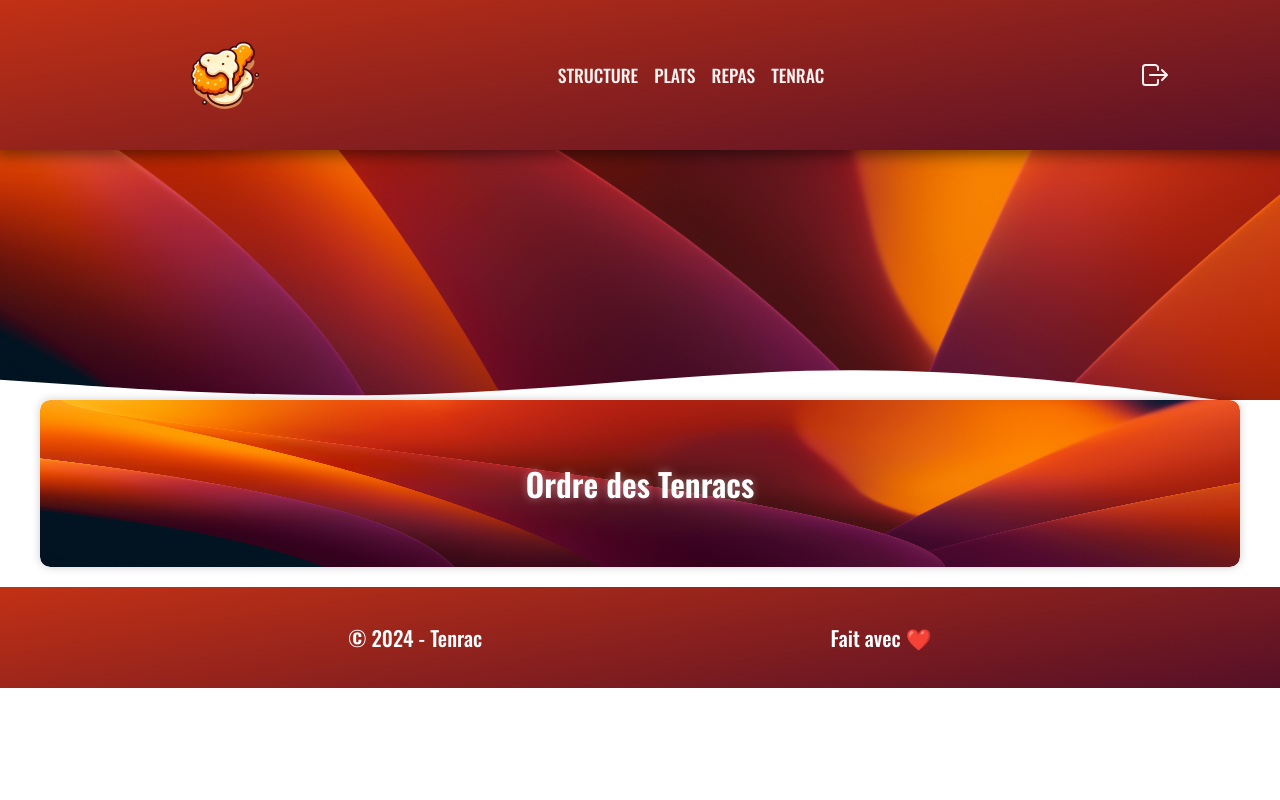
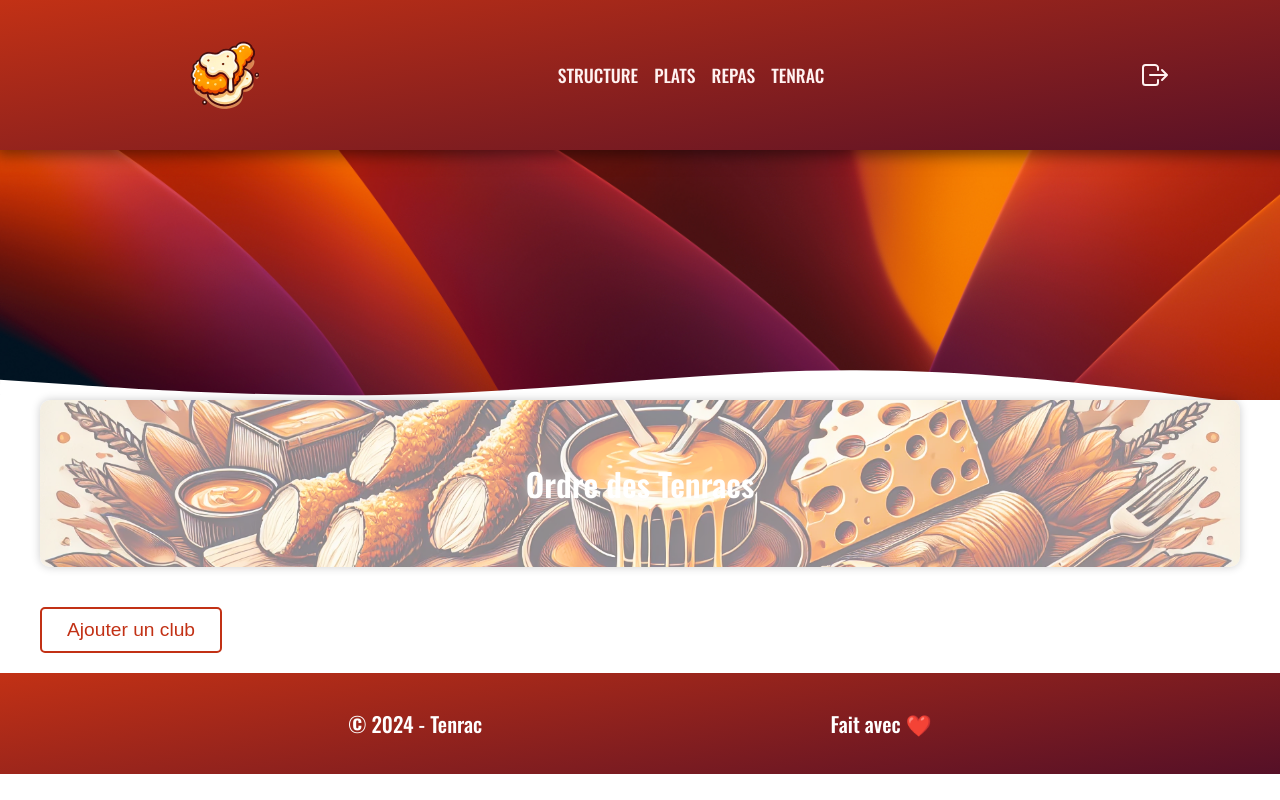
Before and after one commit to Turlure-Nael-23018992/tenrac, a PHP site: page /?page=structure in a window 1280 px wide. Run offline with PHP 8.4, Linux system fonts and the light colour scheme; the visitor is signed in with stand-in values (Sample User, id 1); data that the repository does not hold is empty.

Commit message:
structure page fonctionnelle

```diff
--- a/_assets/includes/database.php
+++ b/_assets/includes/database.php
@@ -4,7 +4,7 @@ class Database {
     private $pdo;
 
     private $servername = "mysql-tenrac-projet.alwaysdata.net";
-    private $username = "374958_valentin";
+    private $username = "374958_admin2";
     private $password = "tenracprojetmdp";
     private $dbname = "tenrac-projet_valentin";
 
--- a/_assets/styles/structure.css
+++ b/_assets/styles/structure.css
@@ -20,11 +20,13 @@
 .ordre img {
     width: 100%;
     height: 100%;
+    object-fit: cover;
     position: absolute;
     top: 0;
     left: 0;
     border-radius: 10px;
     z-index: -1;
+    opacity: 0.5;
 }
 
 .ordre h1 {
@@ -32,6 +34,7 @@
     font-weight: 600;
     text-align: center;
     color: #fff;
+    z-index: 1;
     text-shadow: 0 0 10px rgba(255, 255, 255, 0.4);
 }
 
@@ -149,6 +169,78 @@
     cursor: pointer;
 }
 
-.edit-form button:hover {
+.edit-form button:hover, .delete-form button:hover {
+    background-color: #c9302c;
+}
+
+.add-form {
+    position: fixed;
+    display: none;
+    top: 50%;
+    left: 50%;
+    transform: translate(-50%, -50%);
+    background-color: #fff;
+    padding: 20px;
+    border-radius: 10px;
+    box-shadow: 0 0 15px rgba(0, 0, 0, 0.2);
+}
+
+.add-form form {
+    display: flex;
+    flex-direction: column;
+}
+
+.add-form input[type="text"],
+.add-form button {
+    margin-bottom: 15px;
+    padding: 10px;
+    border: 1px solid #ddd;
+    border-radius: 5px;
+}
+
+.add-form button {
     background-color: rgb(194, 49, 21);
+    color: white;
+    border: none;
+    padding: 10px 15px;
+    border-radius: 5px;
+    cursor: pointer;
 }
+
+.add-form button:hover {
+    background-color: #c9302c;
+}
+
+.add-btn {
+    position: relative;
+    border: 2px solid rgb(194, 49, 21);
+    padding: 10px 25px;
+    margin: 20px 0;
+    border-radius: 5px;
+    color: #C23115;
+    font-size: 1.2rem;
+    background-color: transparent;
+    overflow: hidden;
+    transition: color 0.4s ease;
+}
+
+.add-btn::after {
+    content: '';
+    position: absolute;
+    bottom: 0;
+    left: 0;
+    right: 0;
+    height: 100%;
+    background-color: rgb(194, 49, 21);
+    transform: translateY(100%);
+    transition: transform 0.4s ease;
+    z-index: 0;
+}
+
+.add-btn:hover {
+    color: white;
+}
+
+.add-btn:hover::after {
+    transform: translateY(0);
+}
--- a/modules/blog/views/homepage.php
+++ b/modules/blog/views/homepage.php
@@ -1,4 +1,5 @@
 <?php
+
 class Homepage{
     private $plats;
     public function __construct($p){
--- a/modules/blog/views/structure.php
+++ b/modules/blog/views/structure.php
@@ -11,6 +11,14 @@ class Structure {
             $this->editClub($_POST['id_club'], $_POST['nom_club'], $_POST['id_ordre']);
         }
 
+        if ($_SERVER['REQUEST_METHOD'] === 'POST' && isset($_POST['action']) && $_POST['action'] === 'add') {
+            $this->addClub($_POST['nom_club'], $_POST['id_ordre']);
+        }
+
+        if ($_SERVER['REQUEST_METHOD'] === 'POST' && isset($_POST['action']) && $_POST['action'] === 'delete') {
+            $this->deleteClub($_POST['id_club']);
+        }
+
         include 'header.php';
         ?>
         <head>
@@ -21,7 +29,7 @@ class Structure {
             <div class="clubs-container">
                 <div class="ordre">
                     <h1>Ordre des Tenracs</h1>
-                    <img src="_assets/images/icons/subheader.jpg" alt="Ordre des Tenracs" />
+                    <img src="_assets/images/ordredestenracs.png" alt="Ordre des Tenracs" />
                 </div>
             </div>
             <div class="clubs">
@@ -30,13 +38,30 @@ class Structure {
                     <h2><?= htmlspecialchars($club->getNom()) ?></h2>
 
                     <?php if (isset($_SESSION['email'])): ?>
-                            <button class="edit-btn" onclick="openEditForm(<?= htmlspecialchars($club->getIdClub()) ?>, '<?= htmlspecialchars($club->getNom()) ?>')"><ion-icon name="create-outline">Modifier</ion-icon></button>
+                        <button class="edit-btn" onclick="openEditForm(<?= htmlspecialchars($club->getIdClub()) ?>, '<?= htmlspecialchars($club->getNom()) ?>')">
+                            <ion-icon name="create-outline">Modifier</ion-icon>
+                        </button>
+                        <button class="delete-btn" onclick="openDeleteForm(<?= htmlspecialchars($club->getIdClub()) ?>)">
+                            <ion-icon name="trash-outline">Supprimer</ion-icon>
+                        </button>
                     <?php endif; ?>
                 </div>
             <?php endforeach; ?>
         </div>
-        </main>
-        <?php include_once "footer.php" ?>
+        <?php if (isset($_SESSION['email'])): ?>
+            <button class="add-btn" onclick="openAddForm()">Ajouter un club</button>
+        <?php endif; ?>
+
+        <div id="addForm" class="add-form">
+            <form method="POST" action="">
+                <input type="hidden" name="action" value="add">
+                <label for="addClubName">Nom du club :</label>
+                <input type="text" id="addClubName" name="nom_club" required>
+                <input type="hidden" name="id_ordre" value="1">
+                <button type="submit">Ajouter</button>
+            </form>
+        </div>
+
         <div id="editForm" class="edit-form" style="display:none;">
             <form method="POST" action="">
                 <input type="hidden" name="action" value="edit">
@@ -48,11 +73,35 @@ class Structure {
             </form>
         </div>
 
+        <div id="deleteForm" class="delete-form" style="display:none;">
+            <form method="POST" action="">
+                <input type="hidden" name="action" value="delete">
+                <input type="hidden" id="deleteClubId" name="id_club">
+                <p>Êtes-vous sûr de vouloir supprimer ce club ?</p>
+                <button type="submit">Supprimer</button>
+            </form>
+        </div>
+        </main>
+        <?php include_once 'footer.php'; ?>
+
         <script>
             function openEditForm(id, name) {
                 document.getElementById('editClubId').value = id;
                 document.getElementById('editClubName').value = name;
                 document.getElementById('editForm').style.display = 'block';
+            }
+
+            function openDeleteForm(id) {
+                document.getElementById('deleteClubId').value = id;
+                document.getElementById('deleteForm').style.display = 'block';
+            }
+
+            function openAddForm() {
+                if (document.getElementById('addForm').style.display === 'block') {
+                    document.getElementById('addForm').style.display = 'none';
+                } else {
+                    document.getElementById('addForm').style.display = 'block';
+                }
             }
         </script>
         <?php
```
Also changed, not shown: other parts of _assets/styles/structure.css (+30 -13 lines), _assets/images/ordredestenracs.png (added). Lines whose indentation alone changed are shown as unchanged.
